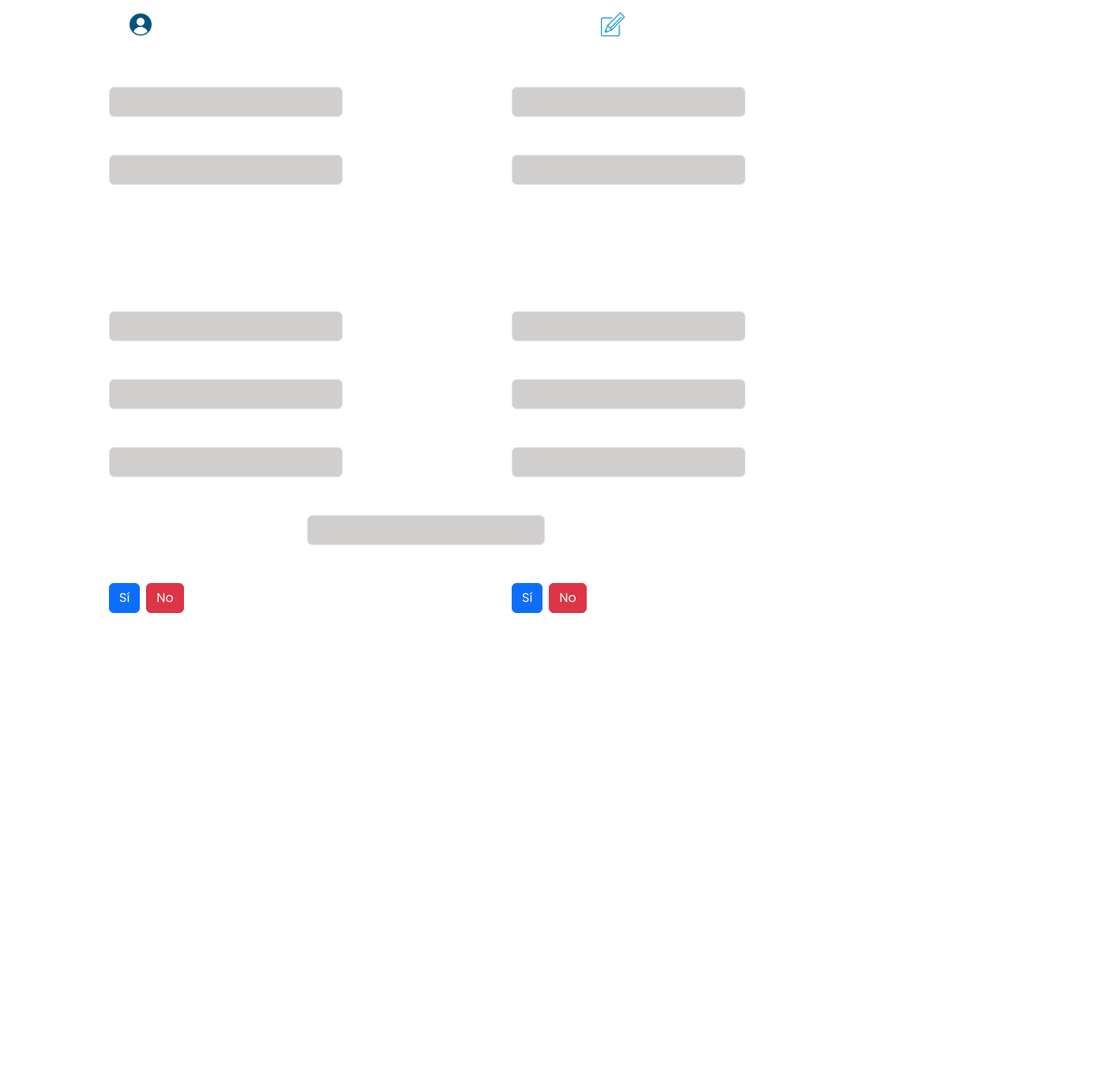
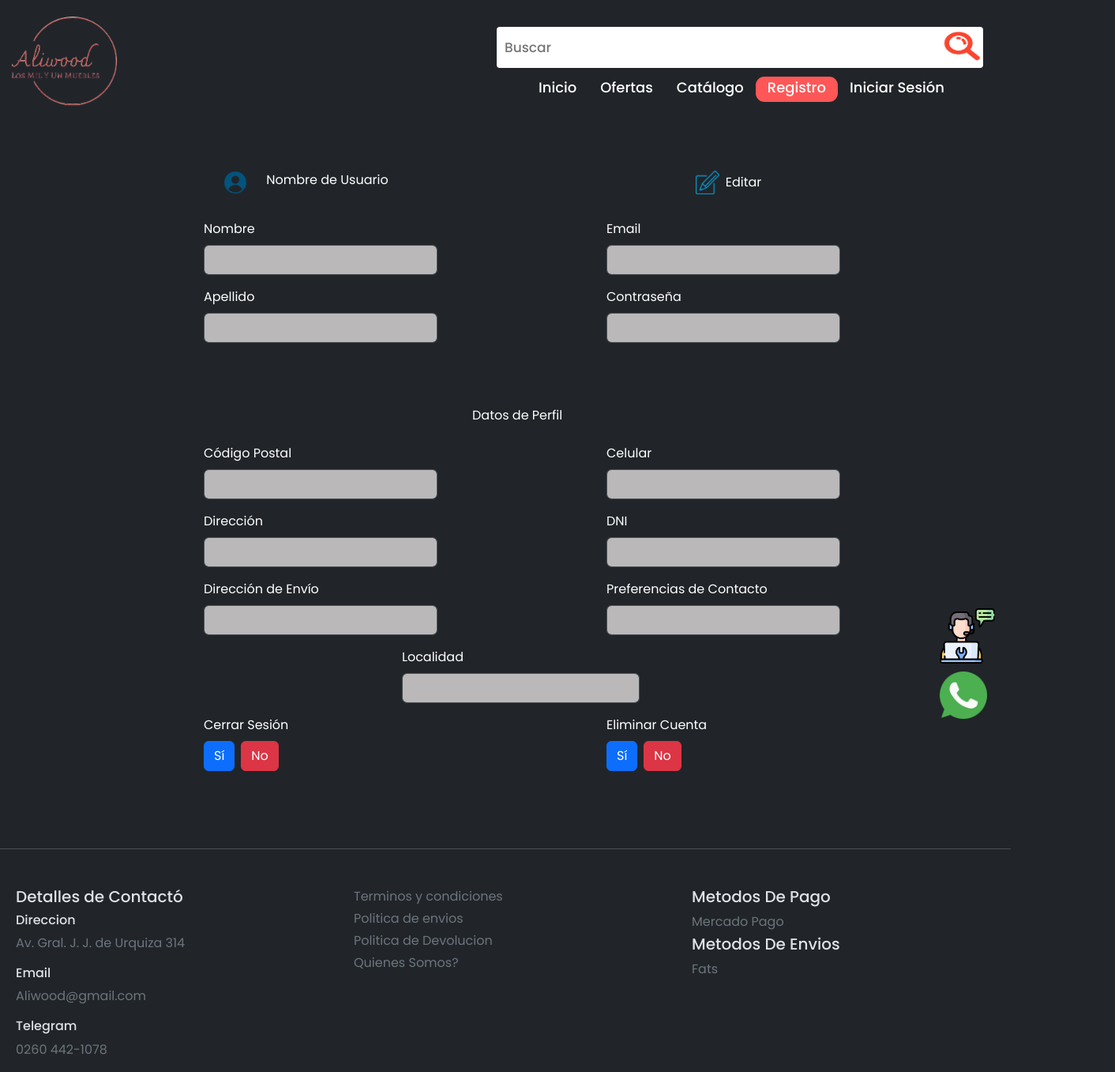
Before and after one commit to CodeSystem2022/Aliwood, a website: page assets/pages/mi-cuenta.html in a window 1280 px wide. Shown: the whole page at 79% size, 1412 px wide, since content can reach past the window. Before the commit the page ends 826 px from the top, so only its background shows below. Drawn offline with nearby package versions, Linux system fonts and the light colour scheme.

Commit message:
feat: actualizacion mi-cuenta.html y add: mi-muenta.css

```diff
--- /dev/null
+++ b/assets/css/mi-cuenta.css
@@ -0,0 +1,42 @@
+
+.form-control {
+    width: 60%;
+    background-color: rgba(204, 201, 201, 0.897);
+  }
+  .container {
+    color: white;
+
+  }
+  .Usuario {
+    color: white;
+
+  }
+
+.miuser {
+    position: relative;
+    top: 200px;
+    left: 120px;
+}
+
+.nab {
+    position: absolute;
+    left: 450px;
+
+}
+.nav-items{
+    margin-top: 25px;
+}
+
+.image {
+    margin-left: 50px;
+}
+
+.alineacion {
+    margin-left: 20px;
+}
+
+footer {
+    position: relative;
+    top: 200px;
+
+}
--- a/assets/pages/mi-cuenta.html
+++ b/assets/pages/mi-cuenta.html
@@ -1,29 +1,56 @@
 <!DOCTYPE html>
-<html lang="en">
+<html lang="en" data-bs-theme="dark">
 <head>
     <meta charset="UTF-8">
     <meta name="viewport" content="width=device-width, initial-scale=1.0">
     <title>Mi Cuenta</title>
     <link href="https://cdn.jsdelivr.net/npm/bootstrap@5.3.2/dist/css/bootstrap.min.css" rel="stylesheet" integrity="sha384-T3c6CoIi6uLrA9TneNEoa7RxnatzjcDSCmG1MXxSR1GAsXEV/Dwwykc2MPK8M2HN" crossorigin="anonymous">
     <link rel="stylesheet" href="../css/Styles.css"><!-- Hoja de estilos general -->
-    <style>
-        .form-control {
-            width: 60%;
-            background-color: rgba(204, 201, 201, 0.897);
-          }
-          .container {
-            color: white;
+    <link rel="stylesheet" href="../css/mi-cuenta.css">
+    <link rel="stylesheet" href="../css/barra-de-navegacion.css">
+    <link rel="stylesheet" href="../css/ico.css">
+</head>
+<body>
+    <header>
+        <nav >
+            <div class="nab">
+                <div class="logo-container">
 
-          }
-          .Usuario {
-            color: white;
+                    <img class="logo-img" src="../img/logo/logo.png" alt="Logo de la página"> <!--Logo de Página-->
+                </div>
 
-          }
+                <form action="#"> <!-- Formulario de búsqueda -->
+                    <input type="search" class="search-data" placeholder="Buscar" required> <!-- Campo de búsqueda -->
+                    <button type="submit"><img src="../img/lupa/lupa.png" alt="" class="image"></button>
+                    <!-- Botón de búsqueda -->
+                </form>
+                <div class="menu-icon">
+                    <span class="fas fa-bars"></span> <!-- Icono de menú -->
+
+                </div>
+
+                <div class="nav-items"> <!-- Elementos de navegación -->
+
+                    <li><a href="index.html">Inicio</a></li>
+                    <li><a href="../pages/ofertas.html">Ofertas</a></li>
+                    <li><a href="#">Catálogo</a></li>
+                    <li class="register"><a href="./registro.html">Registro</a class="registro-form"></li>
+                    <li><a href="../pages/formulario-inicio-sesion.html">Iniciar Sesión</a></li>
+                    <li class="cuenta"><a href="./mi-cuenta.html">Mi cuenta</a></li>
+                </div>
+                <div class="search-icon">
+                    <span class="fas fa-search"></span><!-- Icono de búsqueda -->
+                </div>
+                <div class="cancel-icon">
+                    <span class="fas fa-times"></span><!-- Icono de cancelar -->
+                </div>
+            </div>
+
+        </nav>
 
 
-    </style>
-</head>
-<body>
+    </header>
+    <main class="miuser">
         <div class="Usuario">
             <div class="row mt-3">
                 <div class="col-2 d-flex justify-content-end align-items-center">
@@ -113,7 +140,53 @@
 
             </form>
        </div>
+       <div class="ico">
+            <div >
+                <a href=""><img class="ico-1" src="../img/ico/apoyo-tecnico.png" alt="apoyo tecnico" width="70"></a>
+                <a href=""><img class="ico-2" src="../img/ico/whatsapp.png" alt="whatsapp" width="60"></a>
+                <i><a href=""></a></i>
+            </div>
+        </div>
+        <script src="https://cdn.jsdelivr.net/npm/bootstrap@5.3.2/dist/js/bootstrap.bundle.min.js" integrity="sha384-C6RzsynM9kWDrMNeT87bh95OGNyZPhcTNXj1NW7RuBCsyN/o0jlpcV8Qyq46cDfL" crossorigin="anonymous"></script>
 
-    <script src="https://cdn.jsdelivr.net/npm/bootstrap@5.3.2/dist/js/bootstrap.bundle.min.js" integrity="sha384-C6RzsynM9kWDrMNeT87bh95OGNyZPhcTNXj1NW7RuBCsyN/o0jlpcV8Qyq46cDfL" crossorigin="anonymous"></script>
+    </main>
+
+    <footer class="pt-4 my-md-5 pt-md-5 border-top">
+        <div class="alineacion">
+            <div class="row">
+                <div class="col-6 col-md">
+                  <h5>Detalles de Contactó</h5>
+                  <ul class="list-unstyled text-small">
+                    <li class="mb-1"> <h6>Direccion</h6></li>
+                    <li class="mb-1"><p class="link-secondary">Av. Gral. J. J. de Urquiza 314 </p></li>
+                    <li class="mb-1"> <h6>Email</h6></li>
+                    <li class="mb-1"><p class="link-secondary">Aliwood@gmail.com</p></li>
+                    <li class="mb-1"> <h6>Telegram</h6></li>
+                    <li class="mb-1"><p class="link-secondary">0260 442-1078</p></li>
+
+                  </ul>
+                </div>
+                <div class="col-6 col-md">
+                  <ul class="list-unstyled text-small">
+                    <li class="mb-1"><a class="link-secondary text-decoration-none" href="#">Terminos y condiciones</a></li>
+                    <li class="mb-1"><a class="link-secondary text-decoration-none" href="#">Politica de  envios </a></li>
+                    <li class="mb-1"><a class="link-secondary text-decoration-none" href="#">Politica de  Devolucion</a></li>
+                    <li class="mb-1"><a class="link-secondary text-decoration-none" href="#">Quienes Somos?</a></li>
+                  </ul>
+                </div>
+                <div class="col-6 col-md">
+                  <ul class="list-unstyled text-small">
+                    <li class="mb-1"> <h5>Metodos De Pago</h5></li>
+                    <li class="mb-1"><a class="link-secondary text-decoration-none" href="#">Mercado Pago</a></li>
+                    <li class="mb-1"> <h5>Metodos De  Envios</h5></li>
+                    <li class="mb-1"><a class="link-secondary text-decoration-none" href="#">Fats</a></li>
+                  </ul>
+                </div>
+              </div>
+        </div>
+
+      </footer>
+
+
 </body>
 </html>
```
Lines whose indentation alone changed are shown as unchanged.
